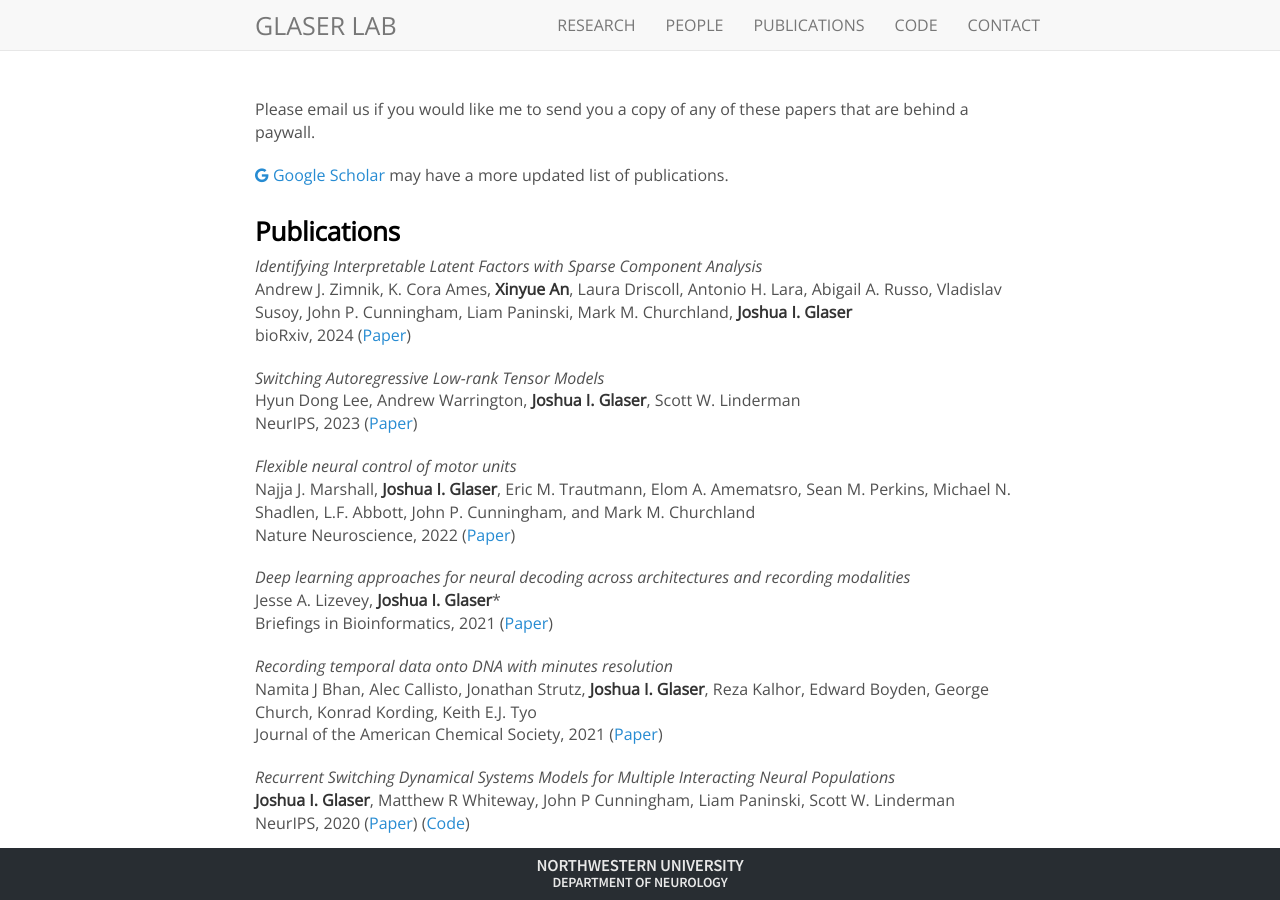
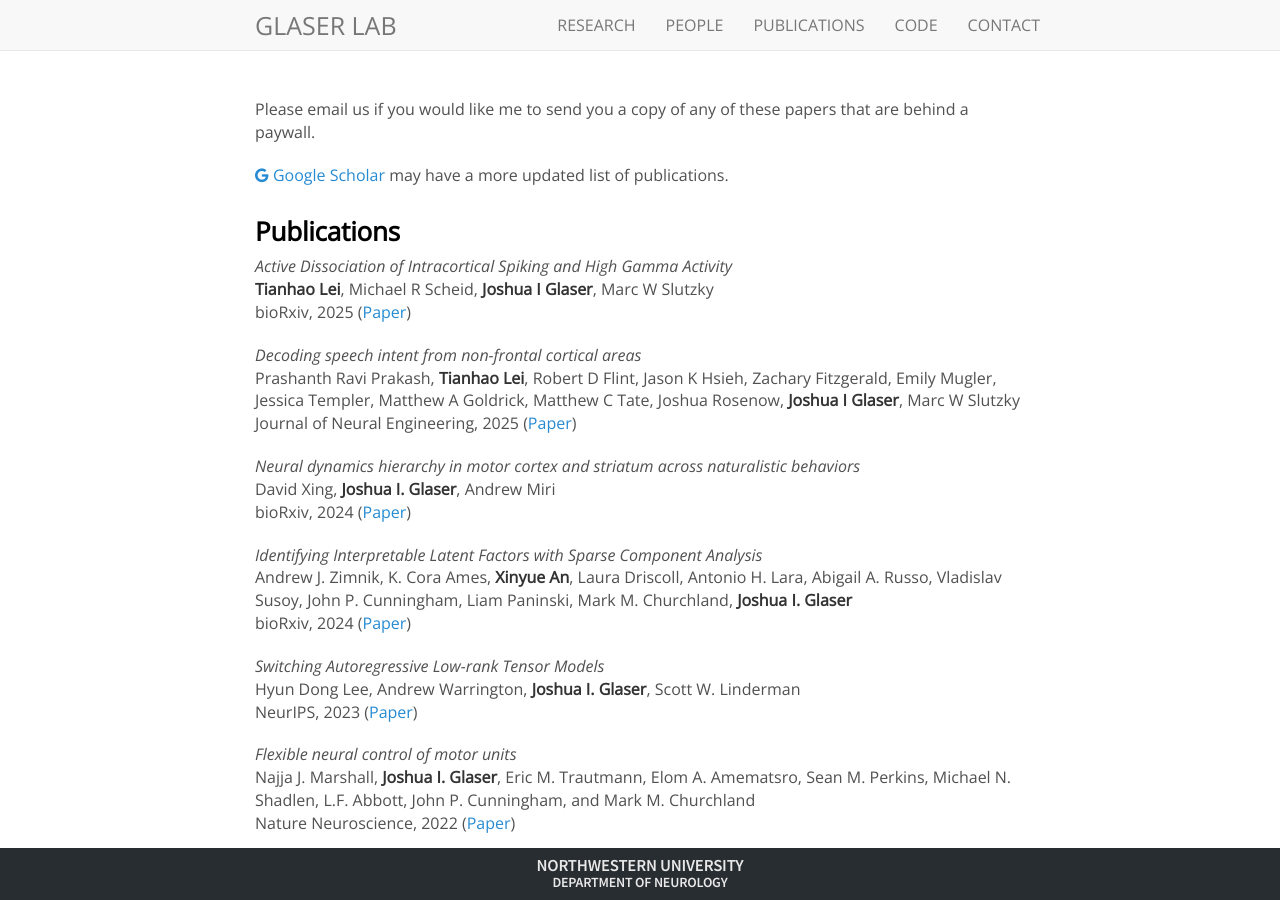
Before and after one commit to glaserlab/glaserlab.github.io, a Jekyll site: the page built from publications.md, in a window 1280 px wide and 900 px high. Built offline with Jekyll 4.4.1, drawn with Linux system fonts in a browser that asks for light colours; nearby versions of some CDN libraries; comment, search, counter and statistics services are not loaded.

Commit message:
Update publications.md

```diff
--- a/publications.md
+++ b/publications.md
@@ -9,6 +9,18 @@ Please email us if you would like me to send you a copy of any of these papers t
 
 
 ### Publications
+
+_Active Dissociation of Intracortical Spiking and High Gamma Activity_<br>
+**Tianhao Lei**, Michael R Scheid, **Joshua I Glaser**, Marc W Slutzky <br>
+bioRxiv, 2025 ([Paper](https://www.biorxiv.org/content/10.1101/2025.07.10.663559v1.abstract))
+
+_Decoding speech intent from non-frontal cortical areas_<br>
+Prashanth Ravi Prakash, **Tianhao Lei**, Robert D Flint, Jason K Hsieh, Zachary Fitzgerald, Emily Mugler, Jessica Templer, Matthew A Goldrick, Matthew C Tate, Joshua Rosenow, **Joshua I Glaser**, Marc W Slutzky <br>
+Journal of Neural Engineering, 2025 ([Paper](https://iopscience.iop.org/article/10.1088/1741-2552/adaa20/meta))
+
+_Neural dynamics hierarchy in motor cortex and striatum across naturalistic behaviors_<br>
+David Xing, **Joshua I. Glaser**, Andrew Miri <br>
+bioRxiv, 2024 ([Paper](https://www.biorxiv.org/content/10.1101/2024.12.17.629049v1.abstract))
 
 _Identifying Interpretable Latent Factors with Sparse Component Analysis_<br>
 Andrew J. Zimnik, K. Cora Ames, **Xinyue An**, Laura Driscoll, Antonio H. Lara, Abigail A. Russo, Vladislav Susoy, John P. Cunningham, Liam Paninski, Mark M. Churchland, **Joshua I. Glaser** <br>
```
